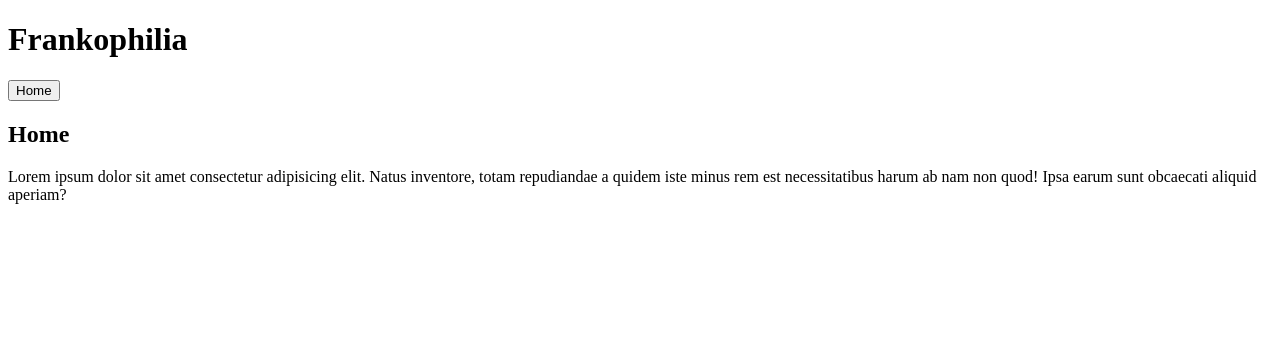
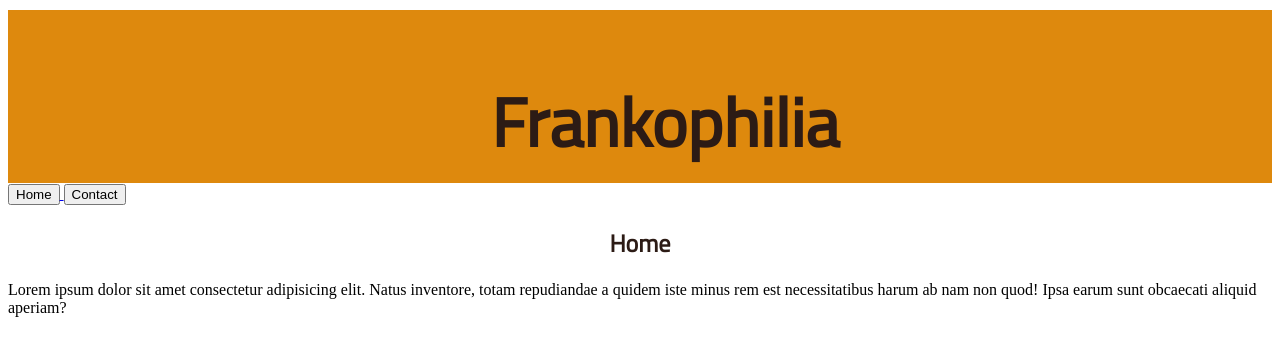
Before and after one commit to michaelwaterhouse/innovate-portfolio, a Flask app: page / in a window 1280 px wide. Shown: the top 356 px of the page. Run offline with Flask 2, Linux system fonts and the light colour scheme.

Commit message:
404 and contact set up

```diff
--- a/frank/app.py
+++ b/frank/app.py
@@ -22,6 +22,10 @@ app.register_blueprint(views, url_prefix = "/")
 def home():
     return render_template("index.html")
 
+@app.route("/contact")
+def contact():
+    return render_template("contact.html")
+
 #########################################
 
 app.route("/home")
--- a/frank/static/main.css
+++ b/frank/static/main.css
@@ -0,0 +1,42 @@
+@import url('https://fonts.googleapis.com/css2?family=Titillium+Web&display=swap');
+
+h1 {
+    font-family: 'Titillium Web', sans-serif;
+    color: #2c1b15;
+    background-color: #de890d;
+    font-size: 68px;
+    font-weight: bold;
+    margin-top: 10px;
+    margin-bottom: 1px;
+    text-align: center;
+    padding-top: 60px;
+    padding-right: 30px;
+    padding-bottom: 10px;
+    padding-left: 80px;
+        }
+
+h2 {
+    font-family: 'Titillium Web', sans-serif;
+    color: #2c1b15;
+    text-align: center
+}
+
+body {
+    background-color: ;
+        }
+
+
+img.frank_test {
+    display: block;
+    margin-left: auto;
+    margin-right: auto;
+    width: 50%;
+
+p {
+    font-family: 'Titillium Web', sans-serif;
+    color: #2c1b15;
+    background-color: #d7ad8c;
+        }
+
+  /* CSV */
+/*3c312a,986952,e2dfd8,ba8d06,d7ad8c,de890d,2c1b15,202429,949796,9e807f
--- a/frank/templates/base.html
+++ b/frank/templates/base.html
@@ -13,7 +13,9 @@
     <nav>
       <a href="{{url_for('home')}}">
           <button>Home</button>
-
+      </a>
+      <a href="{{url_for('contact')}}">
+          <button>Contact</button>
       </a>
     </nav>
 
```
Also changed, not shown: frank/templates/404.html (added, +12 -0 lines), frank/templates/contact.html (added, +10 -0 lines), frank/static/images/frank_question.jpg (added), frank/static/images/frank_test.jpg (added), frank/static/images/frank_windy.jpg (added).
